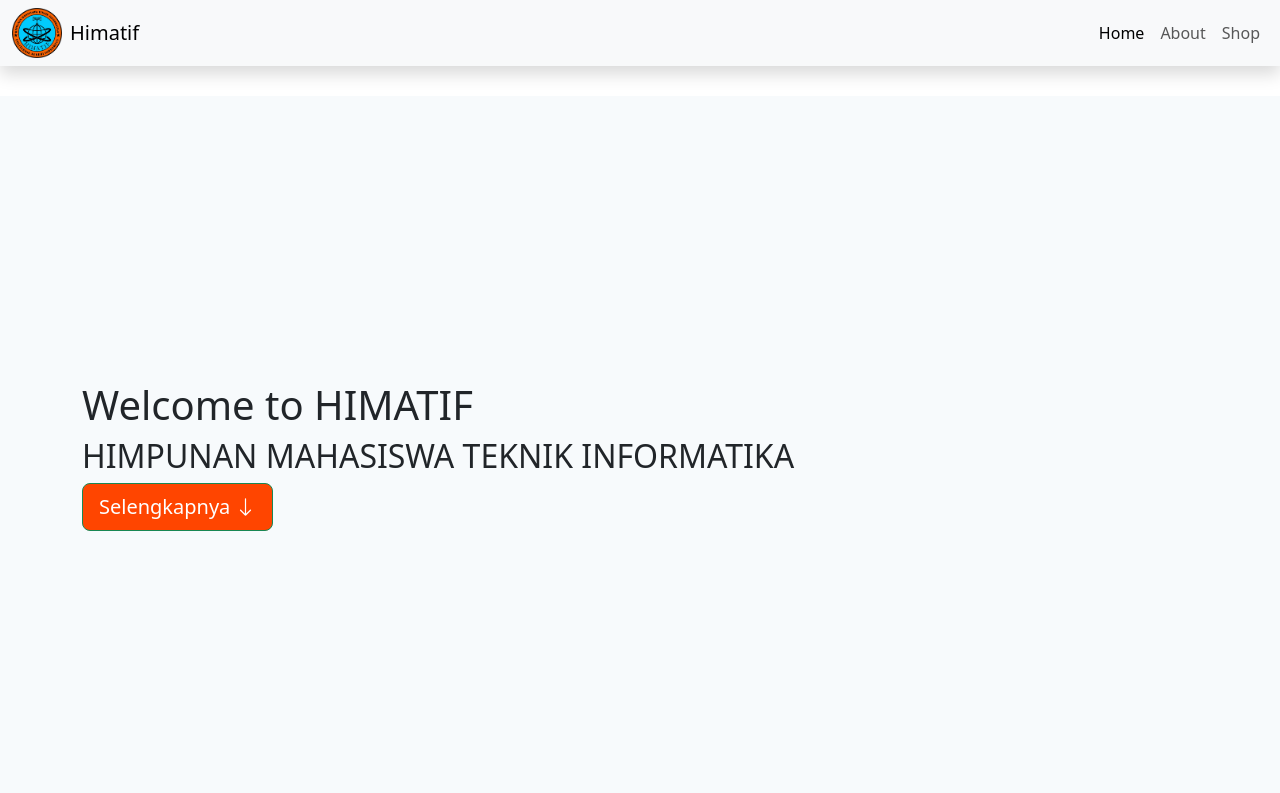
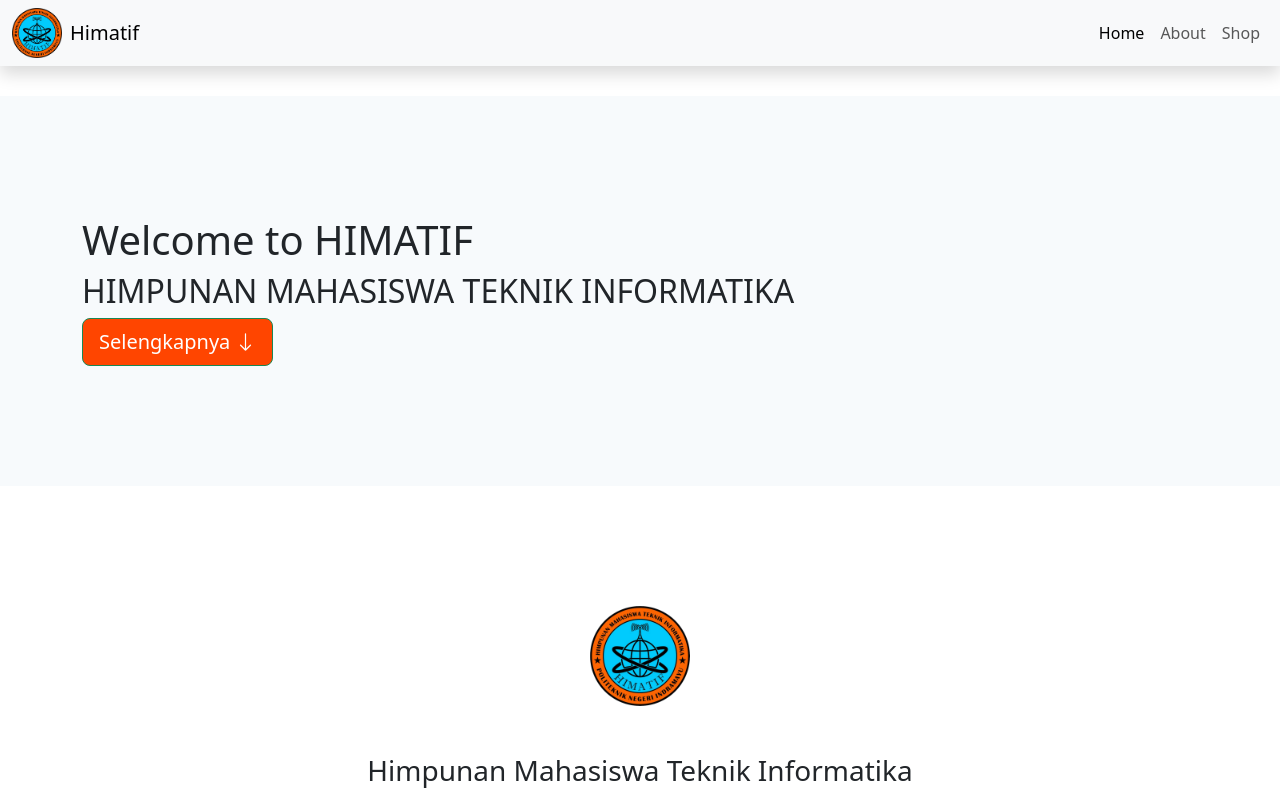
Before and after one commit to bimaryan/himatif, a plain HTML site: page index.html in a window 1280 px wide. Shown: the top 793 px of the page. Drawn offline with nearby package versions, Linux system fonts and the light colour scheme.

Commit message:
Update style.css

```diff
--- a/style.css
+++ b/style.css
@@ -1424,10 +1424,6 @@ section {
     border-radius: 8;
 }
 
-section {
-    height: 90vh;
-}
-
 .btn-success {
     background-color: orangered;
 }
```
